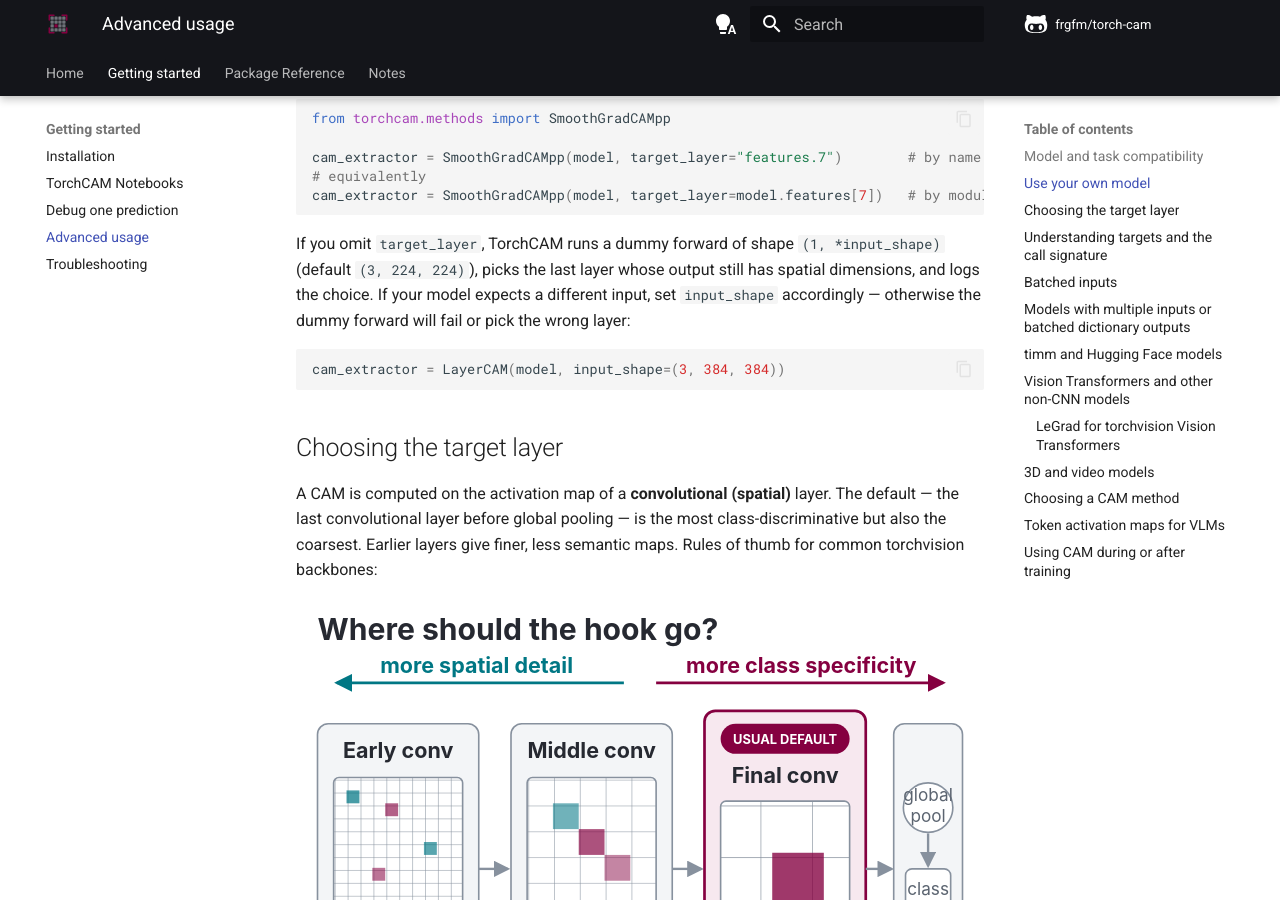
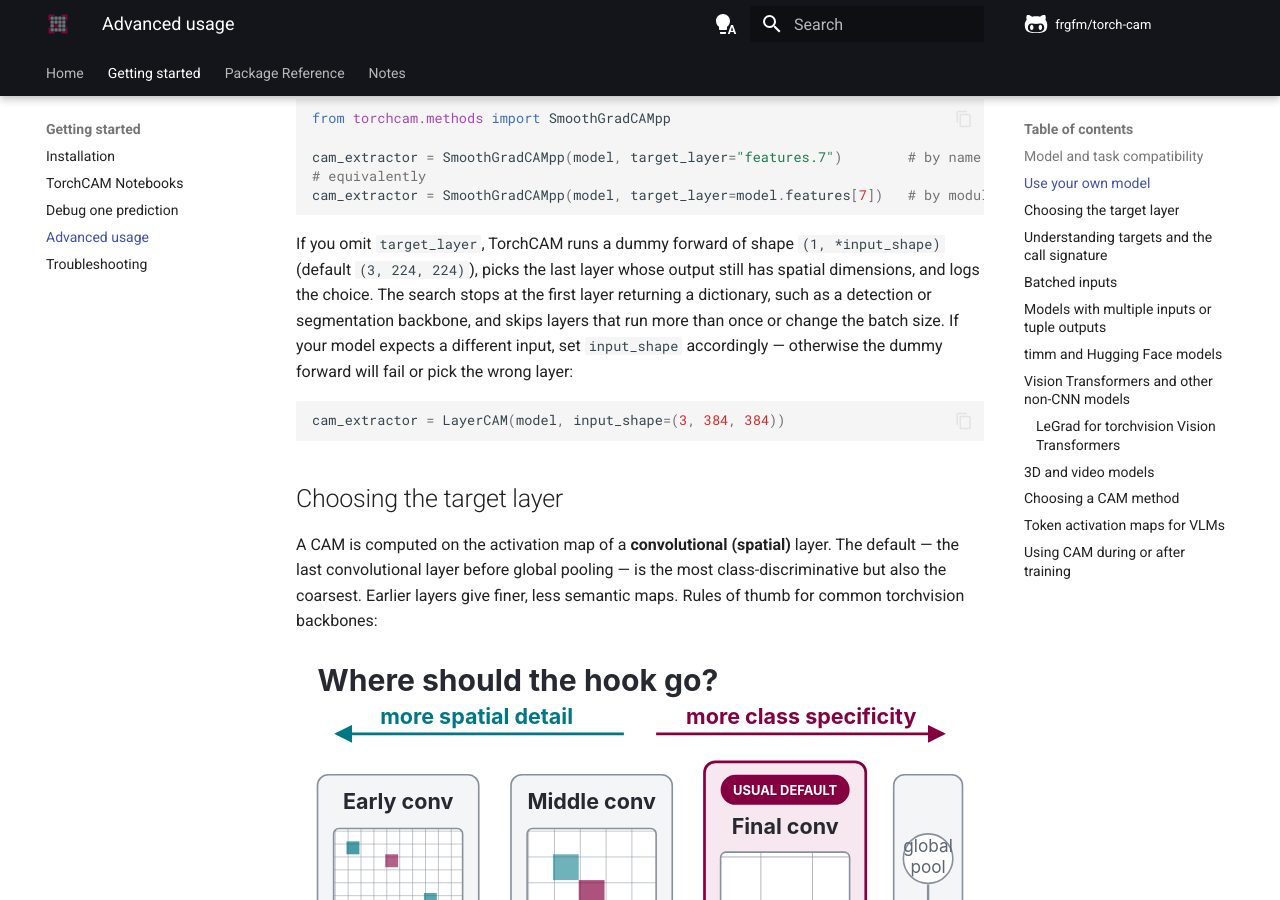
Before and after one commit to frgfm/torch-cam, an MkDocs documentation site: the page built from docs/docs/getting-started/advanced-usage.md, in a window 1280 px wide and 900 px high, scrolled down 1468 px. Built offline with MkDocs 1.6.1 and Material for MkDocs 9.7.7, drawn with Linux system fonts in a browser that asks for light colours; comment, search, counter and statistics services are not loaded; some of the changed text lies outside the part shown.

Commit message:
fix: share scalar dict values across samples and align docs
- Hugging Face outputs with a scalar loss no longer reject the whole mapping
- Document the auto-layer stop rule, dict `targets`, and the GradCAM import

Co-Authored-By: Claude Opus 5.5 <noreply@anthropic.com>

````diff
--- a/docs/docs/getting-started/advanced-usage.md
+++ b/docs/docs/getting-started/advanced-usage.md
@@ -45,8 +45,9 @@ cam_extractor = SmoothGradCAMpp(model, target_layer=model.features[7])   # by mo
 ```
 
 If you omit `target_layer`, TorchCAM runs a dummy forward of shape `(1, *input_shape)` (default
-`(3, 224, 224)`), picks the last layer whose output still has spatial dimensions, and logs the choice. If your
-model expects a different input, set `input_shape` accordingly — otherwise the dummy forward will fail or pick
+`(3, 224, 224)`), picks the last layer whose output still has spatial dimensions, and logs the choice. The search
+stops at the first layer returning a dictionary, such as a detection or segmentation backbone, and skips layers that
+run more than once or change the batch size. If your model expects a different input, set `input_shape` accordingly — otherwise the dummy forward will fail or pick
 the wrong layer:
 
 ```python
@@ -205,7 +207,7 @@ with GradCAM(model) as cam_extractor:
     cams = cam_extractor(class_ids, out)         # cams[0] has shape (3, H, W)
 ```
 
-## Models with multiple inputs or batched dictionary outputs
+## Models with multiple inputs or tuple outputs
 
 The hooked layer must output a tensor. `targets` handles a batched tensor, a list containing one output per sample,
 or a dictionary of batched tensors. Tuple outputs such as `(logits, aux)`, `class_idx` on dictionary outputs, and
````
Also changed, not shown: other parts of docs/docs/getting-started/advanced-usage.md (+2 -1 lines), 2 other files.
